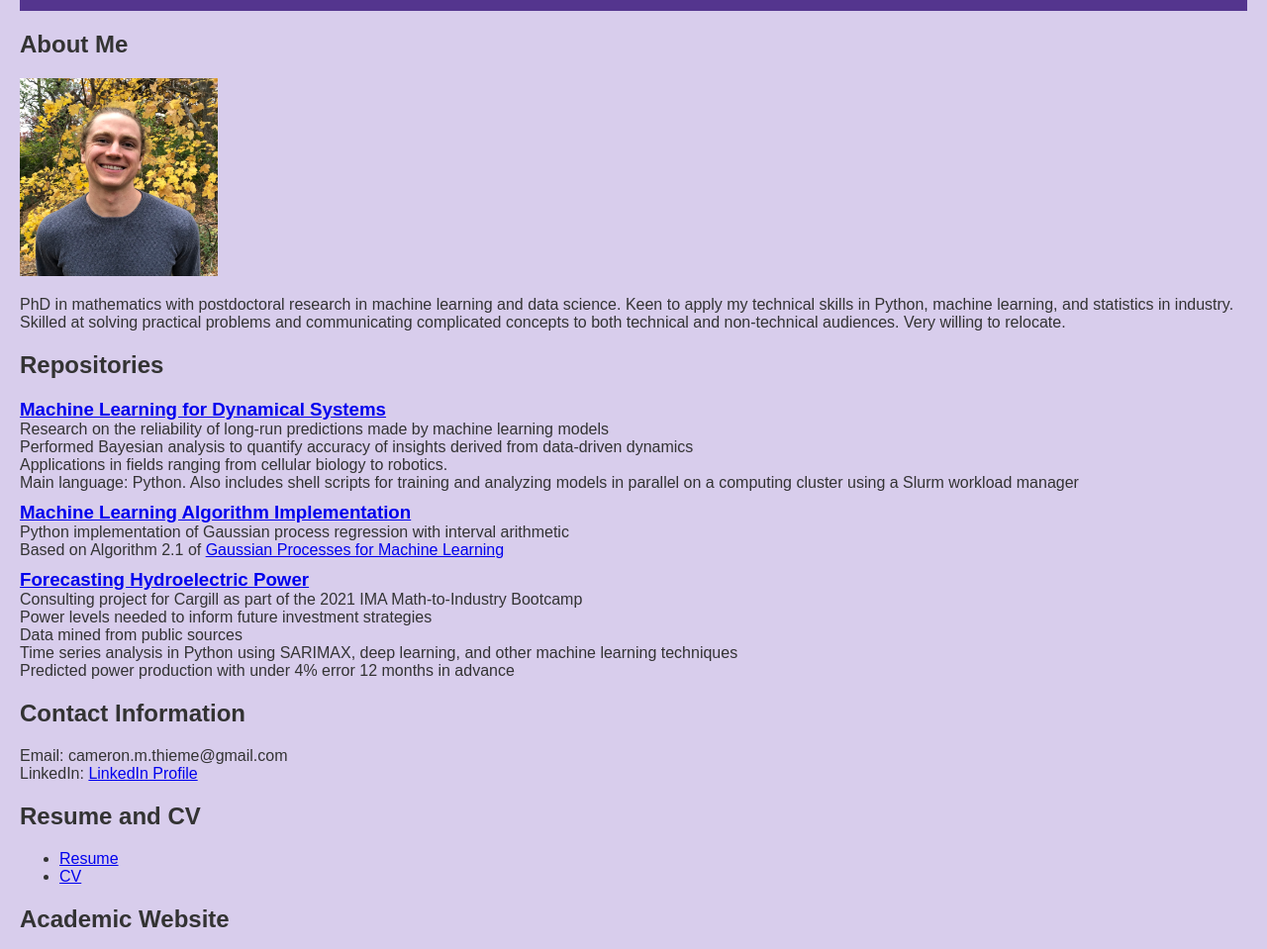
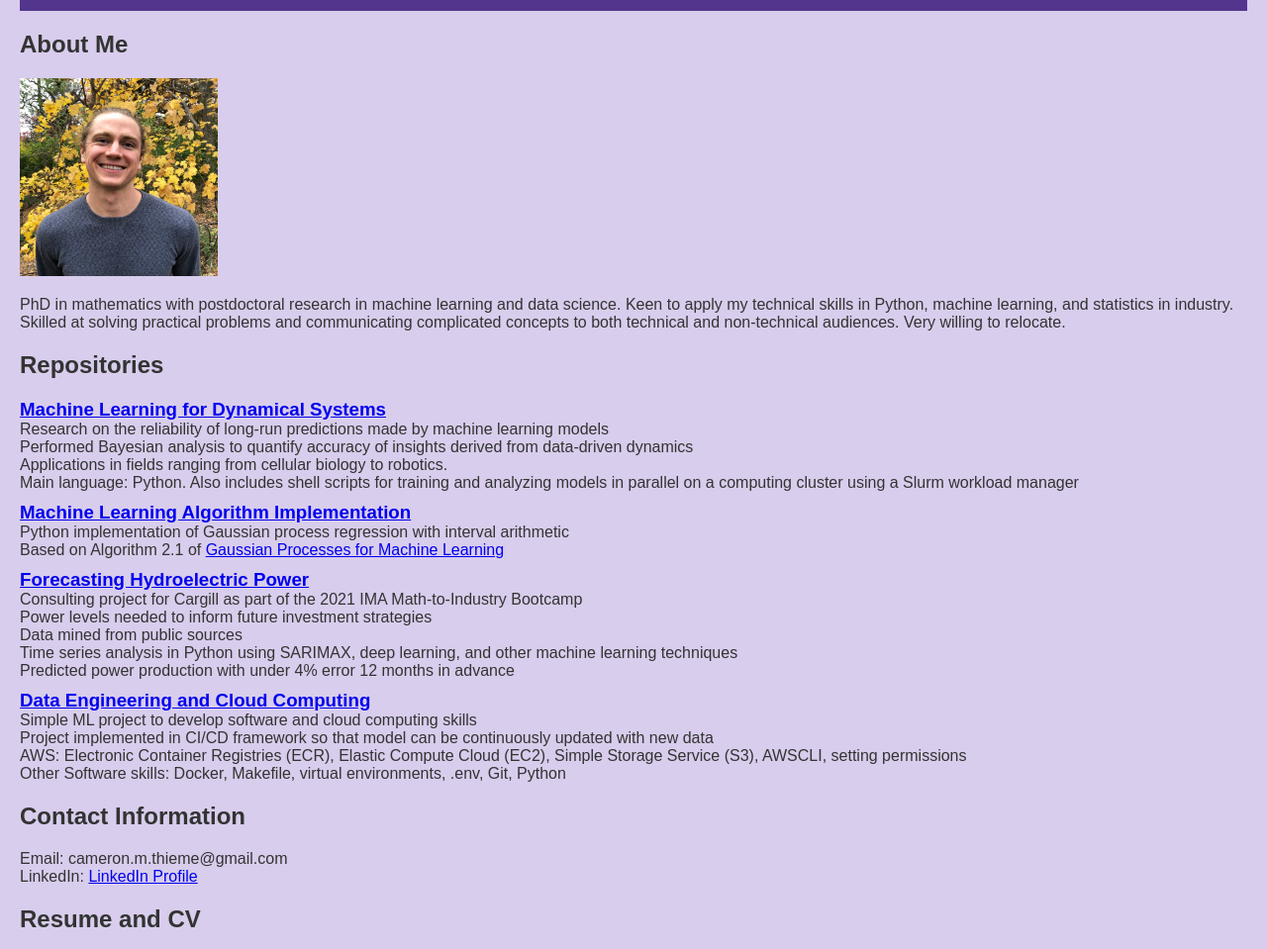
Before and after one commit to cameronthieme/cameronthieme.github.io, a plain HTML site: page index.html in a window 1280 px wide. Shown: the part 109-1068 px from the top of the page at 99% size. Drawn offline with Linux system fonts and the light colour scheme.

Commit message:
Adding software practice repo

```diff
--- a/index.html
+++ b/index.html
@@ -93,6 +93,13 @@
             <p>Predicted power production with under 4% error 12 months in advance</p>
         </div>
 
+        <div class="repository">
+            <h3><a href="https://github.com/cameronthieme/house_values" target="_blank">Data Engineering and Cloud Computing</a></h3>
+            <p>Simple ML project to develop software and cloud computing skills</p>
+            <p>Project implemented in CI/CD framework so that model can be continuously updated with new data</p>
+            <p>AWS: Electronic Container Registries (ECR), Elastic Compute Cloud (EC2), Simple Storage Service (S3), AWSCLI, setting permissions </p>
+            <p>Other Software skills: Docker, Makefile, virtual environments, .env, Git, Python</p>
+        </div>
         <!-- Add more repos as needed -->
     </section>
 
```
